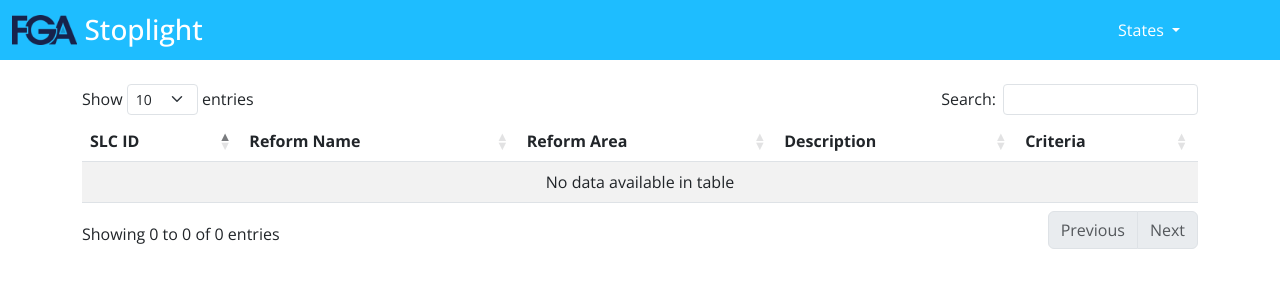
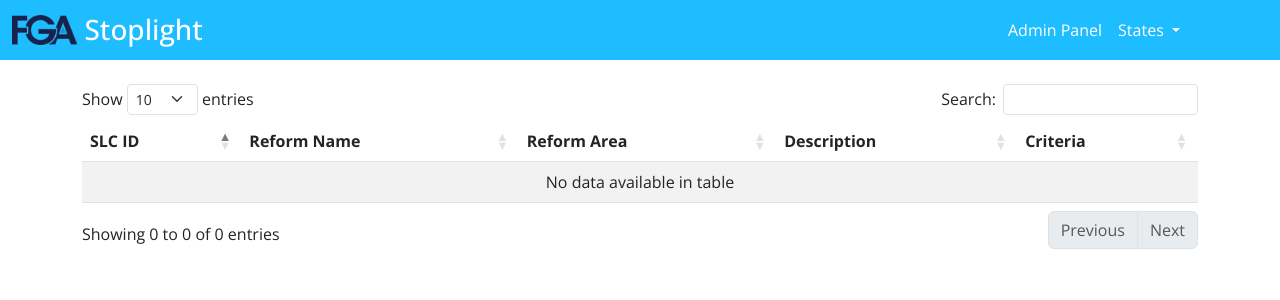
Before and after one commit to jacobfiler/stoplightapp, a Django app: page / in a window 1280 px wide. Shown: the top 300 px of the page. Run offline with Django 5.2, Linux system fonts and the light colour scheme; the visitor is signed in with stand-in values (Sample User, id 1); data that the repository does not hold is empty; some libraries are stand-ins or nearby versions.

Commit message:
admin option added to nav bar

```diff
--- a/static/css/styles.css
+++ b/static/css/styles.css
@@ -25,3 +25,7 @@ body {
     margin-bottom: 0; /* Removes default margin from h3 */
     color: white; /* Ensures the title is white */
 }
+
+.nav-link {
+    color: white;
+}
--- a/templates/base.html
+++ b/templates/base.html
@@ -34,33 +34,78 @@
 
     <!-- custom scripts -->
     <script src="{% static 'js/scripts.js' %}"></script>
-    <link rel="stylesheet" href="{% static 'css/styles.css' %}" type="text/css">
+    <link
+      rel="stylesheet"
+      href="{% static 'css/styles.css' %}"
+      type="text/css"
+    />
   </head>
   <body>
     <header>
-      <nav class="navbar navbar-expand-lg navbar-light bg-light" style="background-color: #1EBDFF!important;">
+      <nav
+        class="navbar navbar-expand-lg navbar-light bg-light"
+        style="background-color: #1ebdff !important"
+      >
         <div class="container-fluid">
           <!-- Logo on the left -->
           <a class="navbar-brand" href="{% url 'home' %}">
-            <img src="{% static 'img/FGA-Simple-Logo-172x80.png' %}" alt="Logo">
+            <img
+              src="{% static 'img/FGA-Simple-Logo-172x80.png' %}"
+              alt="Logo"
+            />
             <h3>Stoplight</h3>
           </a>
 
           <!-- Toggler for mobile view -->
-          <button class="navbar-toggler" type="button" data-bs-toggle="collapse" data-bs-target="#navbarNavDropdown" aria-controls="navbarNavDropdown" aria-expanded="false" aria-label="Toggle navigation">
+          <button
+            class="navbar-toggler"
+            type="button"
+            data-bs-toggle="collapse"
+            data-bs-target="#navbarNavDropdown"
+            aria-controls="navbarNavDropdown"
+            aria-expanded="false"
+            aria-label="Toggle navigation"
+          >
             <span class="navbar-toggler-icon"></span>
           </button>
 
           <!-- Navbar items -->
-          <div class="collapse navbar-collapse justify-content-end" style="padding-right:5em;" id="navbarNavDropdown">
-            <ul class="navbar-nav">
+          <div
+            class="collapse navbar-collapse justify-content-end"
+            style="padding-right: 5em"
+            id="navbarNavDropdown"
+          >
+            <ul class="navbar-nav" style="color: white">
+              {% if request.user.is_authenticated and request.user.is_staff %}
+              <li class="nav-item">
+                <a class="nav-link" href="{% url 'admin:index' %}"
+                  >Admin Panel</a
+                >
+              </li>
+              {% endif %}
               <li class="nav-item dropdown">
-                <a class="nav-link dropdown-toggle" style="color: white;" href="#" id="navbarDropdownMenuLink" role="button" data-bs-toggle="dropdown" aria-expanded="false">
+                <a
+                  class="nav-link dropdown-toggle"
+                  href="#"
+                  id="navbarDropdownMenuLink"
+                  role="button"
+                  data-bs-toggle="dropdown"
+                  aria-expanded="false"
+                >
                   States
                 </a>
-                <ul class="dropdown-menu" aria-labelledby="navbarDropdownMenuLink">
+                <ul
+                  class="dropdown-menu"
+                  aria-labelledby="navbarDropdownMenuLink"
+                >
                   {% for state in states %}
-                  <li><a class="dropdown-item" href="{% url 'state_reforms' state.name %}">{{ state.name }}</a></li>
+                  <li>
+                    <a
+                      class="dropdown-item"
+                      href="{% url 'state_reforms' state.name %}"
+                      >{{ state.name }}</a
+                    >
+                  </li>
                   {% endfor %}
                 </ul>
               </li>
```
